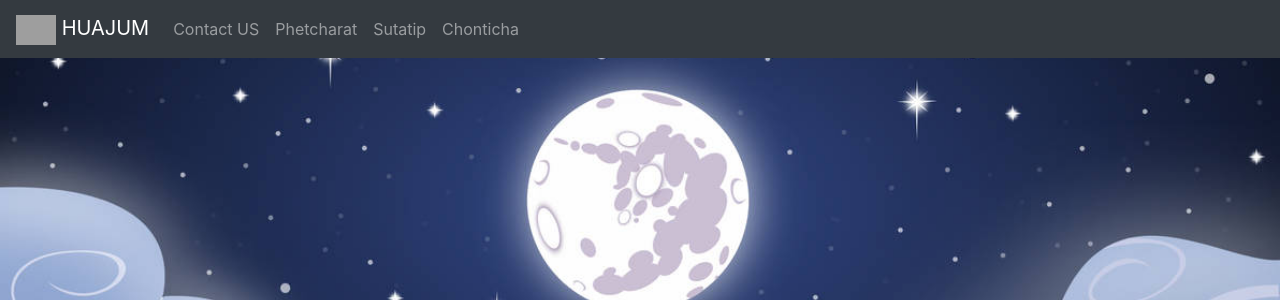
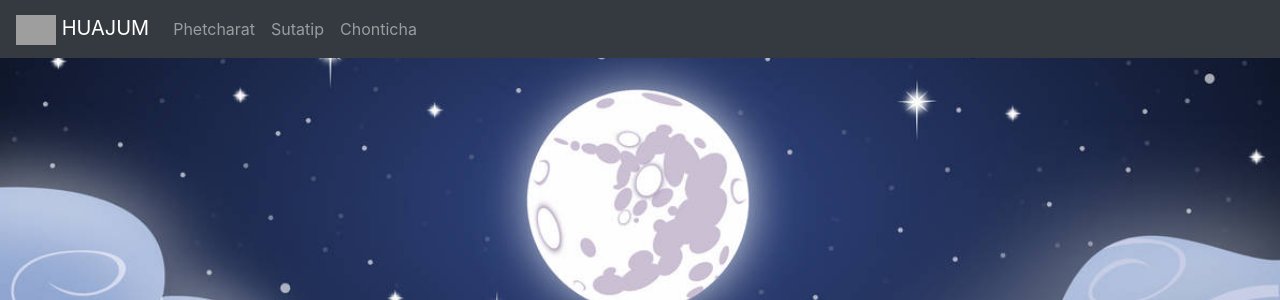
Before and after one commit to Phetpatcharat/huajumbootstrap, a PHP site: page / in a window 1280 px wide. Shown: the top 300 px of the page. Run offline with PHP 8.4, Linux system fonts and the light colour scheme; grey boxes are pictures that could not be loaded.

Commit message:
Add files via upload

```diff
--- a/huajum/index.html
+++ b/huajum/index.html
@@ -51,7 +51,7 @@
 
 
             <audio autoplay id="bgsound">
-             <source src="สวัสดีปีใหม่.mp3"
+             <source src="indexmusic.mp3"
              type="audio/mp4">
             </audio>
 
--- a/huajum/index.php
+++ b/huajum/index.php
@@ -17,7 +17,7 @@
 
 </style>
     <nav class="navbar navbar-expand-md bg-dark navbar-dark">
-        <a class="navbar-brand" href="index.html">
+        <a class="navbar-brand" href="#">
             <img src="huajum2.png" alt="Logo" style="width:40px;"> HUAJUM
         </a>
         <button class="navbar-toggler" type="button" data-toggle="collapse" data-target="#collapsibleNavbar">
@@ -26,16 +26,13 @@
     <div class="collapse navbar-collapse" id="collapsibleNavbar">
         <ul class="navbar-nav">
             <li class="nav-item">
-                <a class="nav-link" href="contact.html">Contact US</a>
+                <a class="nav-link" href="#">Phetcharat</a>
             </li>
             <li class="nav-item">
-                <a class="nav-link" href="phetcharat suk-ubon.html">Phetcharat</a>
+                <a class="nav-link" href="#">Sutatip</a>
             </li>
             <li class="nav-item">
-                <a class="nav-link" href="sutatip yamklin.html">Sutatip</a>
-            </li>
-            <li class="nav-item">
-                <a class="nav-link" href="chonticha yasri.html">Chonticha</a>
+                <a class="nav-link" href="#">Chonticha</a>
             </li>
         </ul>
     </div>
@@ -47,11 +44,11 @@
         <!-- <center><img src="huajum2.png" width="490" height="400"> -->
     <br><br><br><br><br><br><br><br><br><br><br><br><br><br>
          <b> <p style= "font-size: 50px; color: azure;"> WEB <span style="color:rgb(130, 166, 231);">TECHNOLOGY</span></p></b>
-            <a href="contact.html" type="button" class="btn btn-dark">Contact Us</a>
+            <a href="#" type="button" class="btn btn-dark">Contact Us</a>
 
 
             <audio autoplay id="bgsound">
-             <source src="สวัสดีปีใหม่.mp3"
+             <source src="indexmusic.mp3"
              type="audio/mp4">
             </audio>
 
```
Also changed, not shown: 1 other file.
